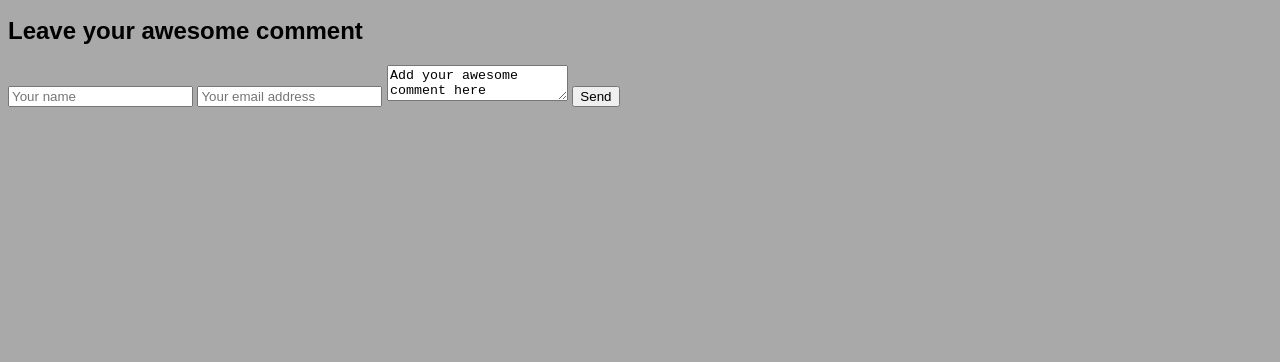
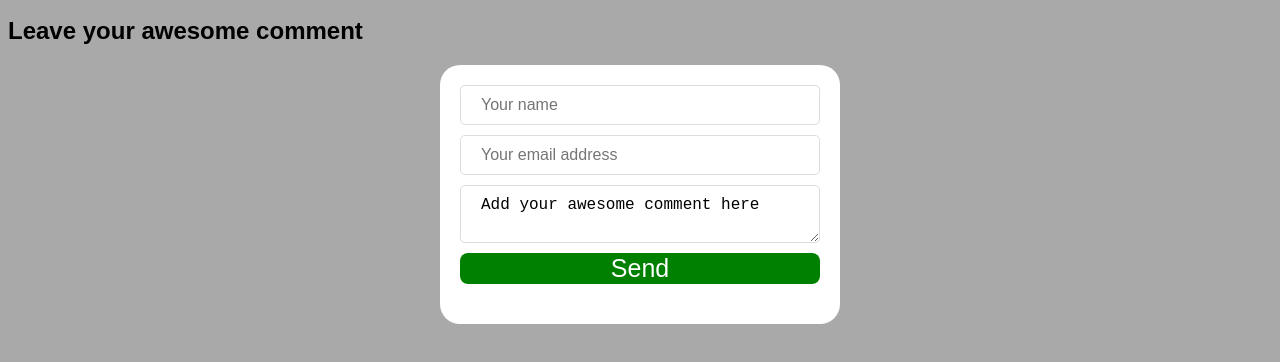
Before and after one commit to gabsgois/space-friends, a plain HTML site: page index.html in a window 1280 px wide. Shown: the part 354-716 px from the top of the page. Drawn offline with Linux system fonts and the light colour scheme.

Commit message:
estilização do formulário

```diff
--- a/index.html
+++ b/index.html
@@ -13,14 +13,19 @@
         <li><a href="contactme.html">Contact me</a></li>
       </ul>
     </nav>
+
     <h1>Space Doggo Adventures</h1>
     <p>This is the first Space Doggo Adventure!</p>
+
     <img src="https://i.imgur.com/cmtv1kO.png" alt="Space Doggo and the moon" />
+
     <h3>Space Doggo Budget</h3>
+
     <table>
       <caption class="title">
         Jan 1st - Feb 14th
       </caption>
+
       <tr>
         <th>Expenses</th>
         <th>Cost</th>
@@ -42,16 +47,27 @@
         <td>500 BDG</td>
       </tr>
     </table>
+
     <h2>Leave your awesome comment</h2>
-    <form>
-      <input placeholder="Your name" type="text" name="myfriendname" />
+
+    <form class="form">
       <input
+        class="form-input"
+        placeholder="Your name"
+        type="text"
+        name="myfriendname"
+      />
+      <input
+        class="form-input"
         placeholder="Your email address"
         type="email"
         name="email-address"
       />
-      <textarea name="comment">Add your awesome comment here</textarea>
-      <input type="submit" name="submit" value="Send" />
+      <textarea class="form-comment" name="comment">
+Add your awesome comment here</textarea
+      >
+
+      <button class="btn" type="submit">Send</button>
     </form>
   </body>
 </html>
--- a/style.css
+++ b/style.css
@@ -1,3 +1,7 @@
+* {
+  box-sizing: border-box;
+}
+
 body {
   background-color: darkgrey;
   font-family: Arial;
@@ -37,3 +41,43 @@ h3 {
   color: white;
   font-size: 16px;
 }
+
+.form {
+  background-color: white;
+  border-radius: 20px;
+  margin: 0 auto;
+  padding: 20px;
+  width: 400px;
+}
+
+.form-input,
+.form-comment {
+  border: 1px solid #ddd;
+  border-radius: 5px;
+  display: block;
+  font-size: 16px;
+  margin-bottom: 10px;
+  outline: 0;
+  padding: 10px 20px;
+  width: 100%;
+}
+
+.form-input:focus,
+.form-comment:focus {
+  border: 2px dashed #bbb;
+}
+
+.btn {
+  background-color: green;
+  border: white;
+  border-radius: 8px;
+  color: white;
+  cursor: pointer;
+  font-size: 25px;
+  margin-bottom: 20px;
+  width: 100%;
+}
+
+.btn:hover {
+  background-color: #025c02;
+}
```
